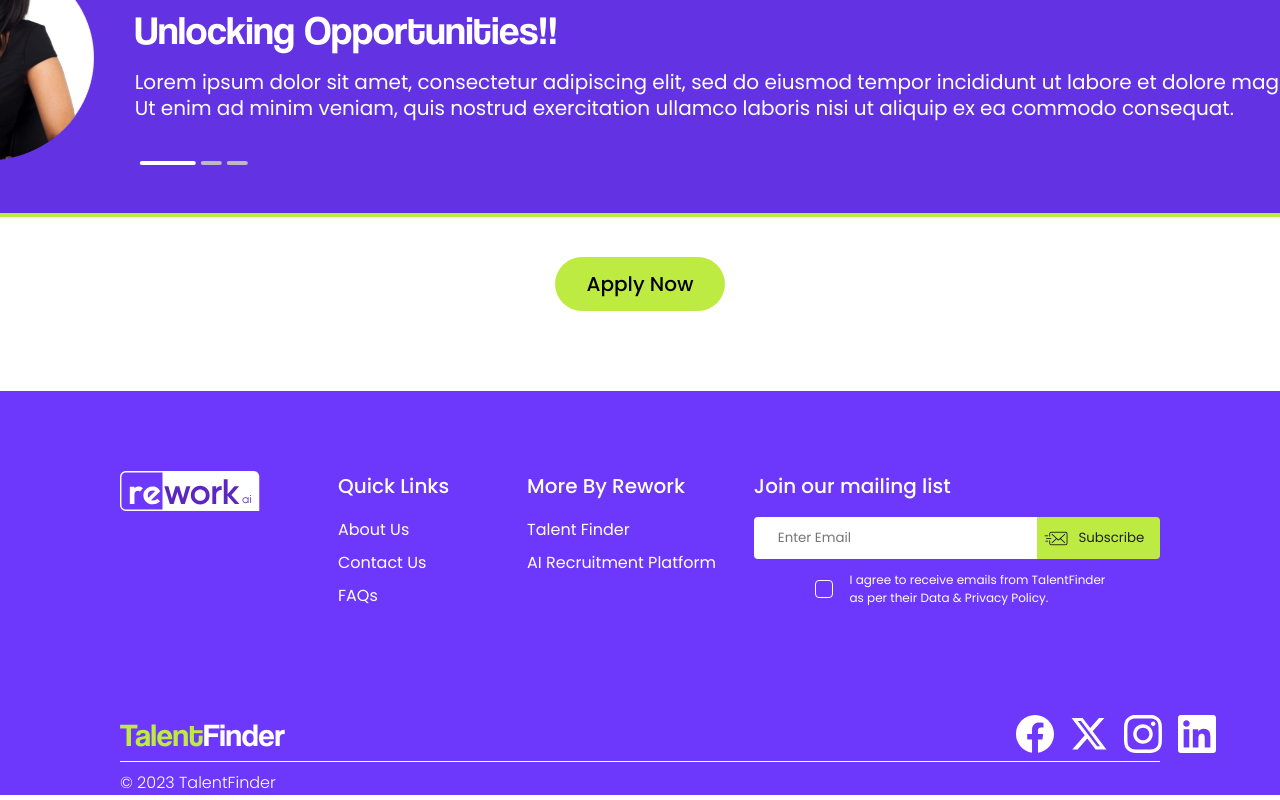
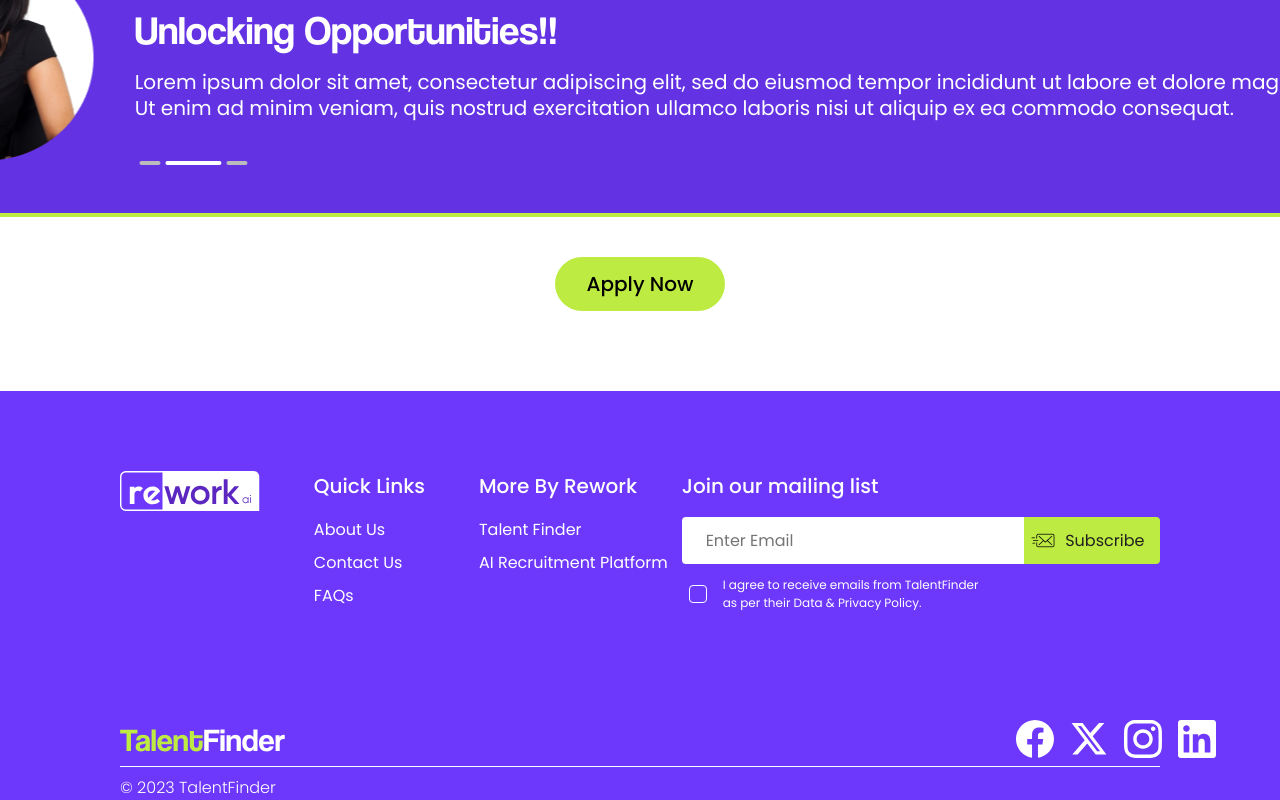
Before and after one commit to somdev-hub/talent-finder, a React (Vite) app: page /placement in a window 1280 px wide. Shown: the part 2704-3504 px from the top of the page. Built offline with nearby package versions, Linux system fonts and the light colour scheme; a web font is replaced by a local one.

Commit message:
text adjusted

```diff
--- a/src/components/Footer.jsx
+++ b/src/components/Footer.jsx
@@ -45,17 +45,17 @@ const Footer = () => {
                 name=""
                 id=""
                 placeholder="Enter Email"
-                className="flex pl-6 rounded-l-[0.25rem] bg-white box-border font-poppins-regular-20 text-text-light font-[400] border-none focus:text-text-dark"
+                className="flex pl-6 rounded-l-[0.25rem] bg-white box-border font-poppins-regular-20 text-[1rem] text-text-light font-[400] border-none focus:text-text-dark"
               />
               <button className="items-center bg-neon flex rounded-r-[0.25rem]">
                 <img src={mail} alt="" />
-                <p className="font-poppins-regular-20 font-[400] text-text-dark m-[0.6rem] box-border">
+                <p className="font-poppins-regular-20 font-[400] text-text-dark m-[0.6rem] text-[1rem] box-border">
                   Subscribe
                 </p>
               </button>
             </form>
           </div>
-          <form action="" className="flex items-center justify-center">
+          <form action="" className="flex items-center ">
             <input
               type="checkbox"
               name=""
--- a/src/pages/Hire/Header.jsx
+++ b/src/pages/Hire/Header.jsx
@@ -31,7 +31,7 @@ export const Header = () => {
   return (
     <div>
       <Navbar color="blue" />
-      <div className="mt-[1rem] sm:mt-auto sm:p-auto  box-border text-center flex relative flex-col justify-center items-center">
+      <div className="mt-[1rem] sm:mt-auto sm:p-auto  box-border text-center flex relative flex-col justify-center items-center overflow-hidden">
         <h1 className="px-[1.5rem] sm:px-auto font-[400] text-[3rem] sm:text-[4rem] m-0 sm:mt-[5rem] leading-[115%] font-coolvetica-56">
           <span>
             Hire India's Top, <br className="sm:hidden block" />{" "}
@@ -66,7 +66,7 @@ export const Header = () => {
         <img
           src={hire_head2}
           alt=""
-          className="absolute top-[25rem] hidden sm:block"
+          className="absolute top-[24rem] hidden sm:block"
         />
         <img
           src={hire_head3}
@@ -95,7 +95,7 @@ export const Header = () => {
             className="absolute top-[15rem] left-[5%] w-[10rem]"
           />
         </div>
-        <div className="hidden relative mt-[22rem] w-3/5 border-t-[2px] border-solid border-text-light p-5 sm:flex items-center justify-between overflow-hidden sm:overflow-visible">
+        <div className="hidden relative mt-[22rem] w-[75%] lg:w-3/5 border-t-[2px] border-solid border-text-light p-5 sm:flex items-center justify-between overflow-hidden sm:overflow-visible">
           <p className="font-[400] text-text-medium left-[30%] top-[-15%] absolute m-0 font-poppins-regular-20 bg-white z-10">
             Top tech companies trust us with their talent needs
           </p>
--- a/src/pages/Hire/WhyUs.jsx
+++ b/src/pages/Hire/WhyUs.jsx
@@ -19,7 +19,7 @@ const WhyUs = () => {
           />
         </span>
       </h2>
-      <p className="text-white font-[400] leading-[130%]  sm:text-[1.25rem] font-poppins-regular-20 text-center sm:w-[60%] mt-[3rem] sm:mt-[4rem]">
+      <p className="text-white font-[400] leading-[130%]  sm:text-[1.25rem] font-poppins-regular-20 text-center lg:w-[60%] mt-[3rem] sm:mt-[4rem]">
         Lorem ipsum dolor sit amet, consectetur adipiscing elit, sed do eiusmod
         tempor incididunt ut labore et dolore magna aliqua. Ut enim ad minim{" "}
       </p>
@@ -28,7 +28,7 @@ const WhyUs = () => {
           return (
             <div
               key={index}
-              className="flex flex-col items-center justify-center sm:px-8"
+              className="flex flex-col items-center justify-center lg:px-8"
             >
               <img src={why.img} alt="" />
               <div className="text-white text-center mt-8">
--- a/src/pages/Placement/Testimonials.jsx
+++ b/src/pages/Placement/Testimonials.jsx
@@ -44,7 +44,7 @@ const Testimonials = () => {
             className="mySwiper"
             slidesPerView="auto"
             centeredSlides={true}
-            // autoplay={true}
+            autoplay={true}
             centeredSlidesBounds={true}
           >
             {testimonialsBlue.map((testimonial, index) => {
```
Also changed, not shown: src/assets/data/benefits.js (+10 -10 lines).
